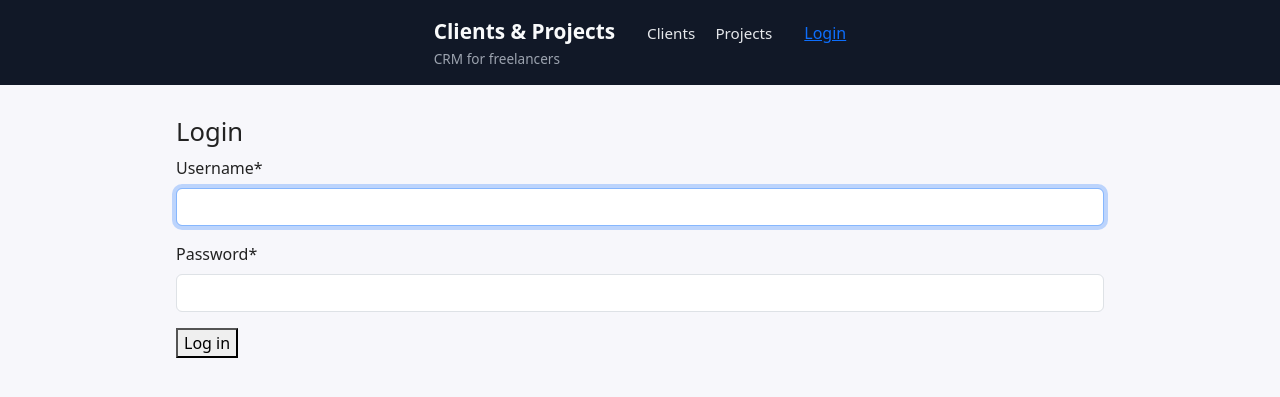
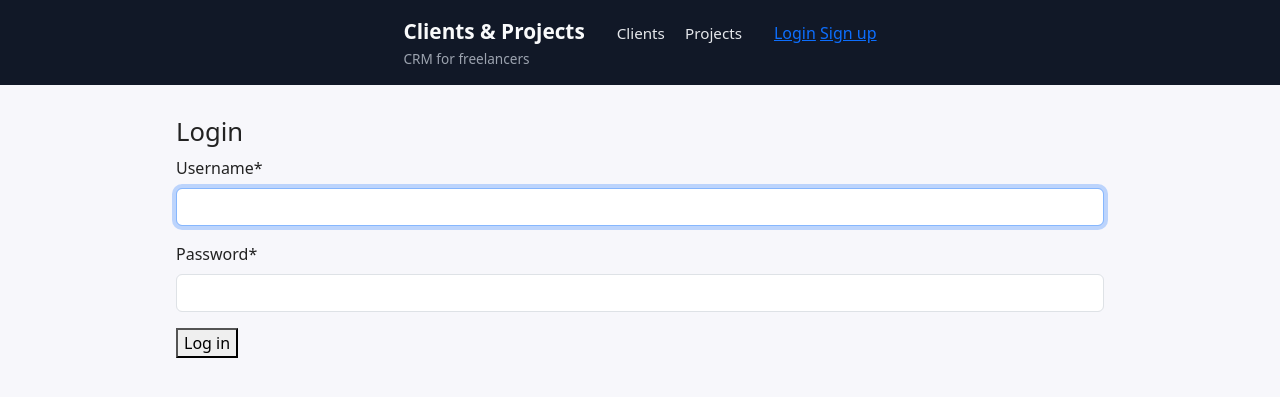
Before and after one commit to Annette3125/freelancer-crm, a Django app: a page that uses templates/base.html in a window 1280 px wide. Shown: the top 397 px of the page. Run offline with Django 5.2, Linux system fonts and the light colour scheme; some libraries are stand-ins or nearby versions.

Commit message:
add url for sign up

```diff
--- a/templates/base.html
+++ b/templates/base.html
@@ -37,6 +37,7 @@
                 <a href="{% url 'logout' %}">Logout</a>
             {% else %}
                 <a href="{% url 'login' %}">Login</a>
+                <a href="{% url 'signup' %}">Sign up</a>
             {% endif %}
         </div>
 
```
